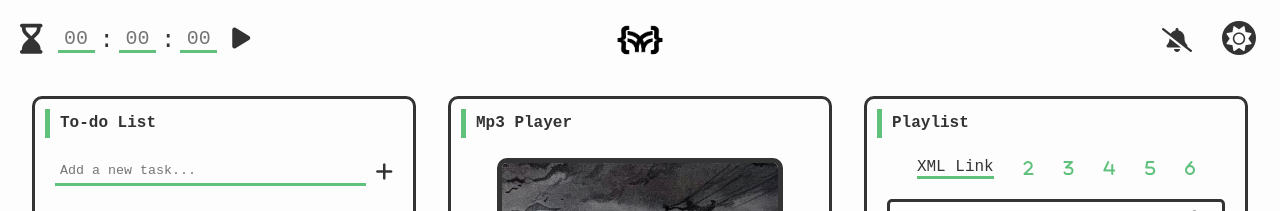
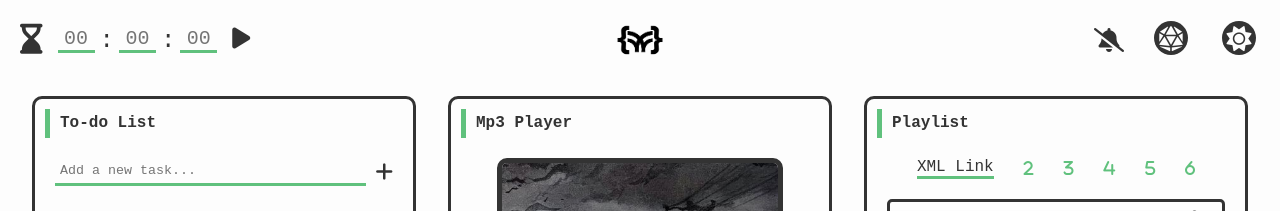
Before and after one commit to KevinPratamaSetiawan/KevinPratamaSetiawan.github.io, a Jekyll site: the page built from assets/cert-assets/terminal.html, in a window 1280 px wide. Shown: the top 211 px of the page. Built offline with Jekyll 4.4.1, drawn with Linux system fonts in a browser that asks for light colours; nearby versions of some CDN libraries.

Commit message:
accent changer

```diff
--- a/assets/cert-assets/terminal.html
+++ b/assets/cert-assets/terminal.html
@@ -49,15 +49,11 @@
             <div class="mode-toggle rounded-social-buttons" style="gap: 30px;">
                 <i class="fa-solid fa-bell-slash fa-xl" id="stop-alarm-btn"></i>
                 <i class="fa-solid fa-bell fa-shake fa-xl" id="start-alarm-btn" style="display:none;"></i>
+                <button id="accent-btn" class="social-button mode">
+                    <i class="fa-solid fa-dice-d20" style="display: flex; justify-content: center; align-items: center;"></i>
+                </button>
                 <button id="mode-btn" class="social-button mode">
                     <i class="fa-solid fa-sun mode-logo" style="display: flex; justify-content: center; align-items: center;"></i>
-                    <i class="fa-solid fa-radiation mode-logo" style="display: none; justify-content: center; align-items: center;"></i>
-                    <i class="fa-solid fa-biohazard mode-logo" style="display: none; justify-content: center; align-items: center;"></i>
-                    <i class="fa-solid fa-fire-flame-curved mode-logo" style="display: none; justify-content: center; align-items: center;"></i>
-                    <i class="fa-solid fa-snowflake mode-logo" style="display: none; justify-content: center; align-items: center;"></i>
-                    <i class="fa-solid fa-jedi mode-logo" style="display: none; justify-content: center; align-items: center;"></i>
-                    <i class="fa-brands fa-react mode-logo" style="display: none; justify-content: center; align-items: center;"></i>
-                    <i class="fa-brands fa-galactic-senate mode-logo" style="display: none; justify-content: center; align-items: center;"></i>
                 </button>
             </div>
         </div>
--- a/assets/css/_sass/footer-social.scss
+++ b/assets/css/_sass/footer-social.scss
@@ -2,6 +2,9 @@
 
 .rounded-social-buttons {
   text-align: center;
+  display: flex;
+  justify-content: center;
+  align-items: center;
 }
 
 .rounded-social-buttons .social-button {
@@ -56,12 +59,12 @@
 .rounded-social-buttons .social-button.mode:hover, .rounded-social-buttons .social-button.mode:focus {
   color: $text-color;
   background: $background-color;
-  border-color: $brand-color;
+  border-color: var(--brand-color);
 
   &.dark-mode{
     color: $text-color-dark;
     background: $body-bg-dark;
-    border-color: $brand-color-dark;
+    border-color: var(--brand-color-dark);
   }
 }
 
--- a/assets/css/_sass/style.scss
+++ b/assets/css/_sass/style.scss
@@ -49,11 +49,11 @@
 
 
 a {
-  color: $brand-color;
+  color: var(--brand-color);
   text-decoration: none;
 
   &.dark-mode {
-    color: $brand-color-dark;
+    color: var(--brand-color-dark);
   }
 }
 
@@ -69,37 +69,35 @@
 p a:not(.none) {
   color: $text-color;
   text-decoration: none;
-  background: -webkit-linear-gradient(transparent 90%, lighten($brand-color, 10%) 10%);
-  background: -moz-linear-gradient(transparent 90%, lighten($brand-color, 10%) 10%);
-  background: linear-gradient(transparent 90%, lighten($brand-color, 10%) 10%);
+  background: -webkit-linear-gradient(transparent 90%, $light-brand-color 10%);
+  background: -moz-linear-gradient(transparent 90%, $light-brand-color 10%);
+  background: linear-gradient(transparent 90%, $light-brand-color 10%);
 
-  -webkit-box-shadow: inset 0 0 0 0 lighten($brand-color, 10%);
-  box-shadow: inset 0 0 0 0 lighten($brand-color, 10%);
+  -webkit-box-shadow: inset 0 0 0 0 $light-brand-color;
+  box-shadow: inset 0 0 0 0 $light-brand-color;
 
 
   -webkit-transition: box-shadow ease 1s;
   -moz-transition: box-shadow ease 1s;
   transition: box-shadow ease 1s;
   &:hover {
-    color: lighten($background-color, 50%);
-    -webkit-box-shadow: inset 0 -100px 0 0 lighten($brand-color, 10%);
-    box-shadow: inset 0 -100px 0 0 lighten($brand-color, 10%);
+    -webkit-box-shadow: inset 0 -100px 0 0 $light-brand-color;
+    box-shadow: inset 0 -100px 0 0 $light-brand-color;
   }
 }
 
 p a:not(.none).dark-mode {
   color: $text-color-dark;
-  background: -webkit-linear-gradient(transparent 90%, lighten($brand-color-dark, 10%) 10%);
-  background: -moz-linear-gradient(transparent 90%, lighten($brand-color-dark, 10%) 10%);
-  background: linear-gradient(transparent 90%, lighten($brand-color-dark, 10%) 10%);
+  background: -webkit-linear-gradient(transparent 90%, $light-brand-color-dark 10%);
+  background: -moz-linear-gradient(transparent 90%, $light-brand-color-dark 10%);
+  background: linear-gradient(transparent 90%, $light-brand-color-dark 10%);
 
-  -webkit-box-shadow: inset 0 0 0 0 lighten($brand-color-dark, 10%);
-  box-shadow: inset 0 0 0 0 lighten($brand-color-dark, 10%);
+  -webkit-box-shadow: inset 0 0 0 0 $light-brand-color-dark;
+  box-shadow: inset 0 0 0 0 $light-brand-color-dark;
 
   &:hover {
-    color: lighten($body-bg-dark, 50%);
-    -webkit-box-shadow: inset 0 -100px 0 0 lighten($brand-color-dark, 10%);
-    box-shadow: inset 0 -100px 0 0 lighten($brand-color-dark, 10%);
+    -webkit-box-shadow: inset 0 -100px 0 0 $light-brand-color-dark;
+    box-shadow: inset 0 -100px 0 0 $light-brand-color-dark;
   }
 }
 
@@ -134,13 +132,13 @@
   overflow: auto;
   font-size: 0.7*$base-font-size;
   border-radius: 3px;
-  border: 1px solid $brand-color;
+  border: 1px solid var(--brand-color);
   > code {
     border: none;
   }
 
   &.dark-mode{
-    border: 1px solid $brand-color-dark;
+    border: 1px solid var(--brand-color-dark);
   }
 }
 
@@ -153,14 +151,14 @@
 }
 
 blockquote {
-  border-left: 2px solid $brand-color;
+  border-left: 2px solid var(--brand-color);
   padding-left: 1em;
   font-family: Georgia,Times,Times New Roman,serif;
   font-size: 0.9*$base-font-size;
   font-style: italic;
 
   &.dark-mode{
-    border-left: 2px solid $brand-color-dark;
+    border-left: 2px solid var(--brand-color-dark);
   }
 }
 
@@ -308,7 +306,7 @@
 
 .cert-category{
   font-size: 0.7rem;
-  border: 3px dashed $brand-color;
+  border: 3px dashed var(--brand-color);
   border-radius: 5px;
   padding: 3px;
 
@@ -316,7 +314,7 @@
   text-align: center;
 
   &.dark-mode{
-    border: 3px dashed $brand-color-dark;
+    border: 3px dashed var(--brand-color-dark);
   }
 }
 
@@ -347,7 +345,8 @@
   text-align: center;
 }
 
-#mode-btn{
+#mode-btn,
+#accent-btn{
   text-align: center;
 }
 
@@ -437,11 +436,11 @@
   text-align: center;
   font-size: $base-font-size;
   color: $text-color;
-  border-bottom: 3px solid $brand-color;
+  border-bottom: 3px solid var(--brand-color);
 
   &.dark-mode{
     color: $text-color-dark;
-    border-bottom: 3px solid $brand-color-dark;
+    border-bottom: 3px solid var(--brand-color-dark);
   }
 }
 
@@ -452,7 +451,7 @@
 }
 
 input[type=number] {
-  -moz-appearance: textfield;
+  appearance: textfield;
 }
 
 .main-content{
@@ -481,11 +480,11 @@
 
 .main-content > div > h4{
   width: 100%;
-  border-left: 5px solid $brand-color;
+  border-left: 5px solid var(--brand-color);
   padding-left: 10px;
 
   &.dark-mode{
-    border-left: 5px solid $brand-color-dark;
+    border-left: 5px solid var(--brand-color-dark);
   }
 }
 
@@ -511,11 +510,11 @@
     width: 100%;
     padding: 5px;
     color: $text-color;
-    border-bottom: 3px solid $brand-color;
+    border-bottom: 3px solid var(--brand-color);
 
     &.dark-mode{
       color: $text-color-dark;
-      border-bottom: 3px solid $brand-color-dark;
+      border-bottom: 3px solid var(--brand-color-dark);
     }
   }
 }
@@ -594,12 +593,12 @@
 
   .mp3-title-number .mp3-numbers{
     padding: 2px 4px;
-    background-color: $brand-color;
+    background-color: var(--brand-color);
     border-radius: 5px;
     font-weight: bold;
 
     &.dark-mode{
-      background-color: $brand-color-dark;
+      background-color: var(--brand-color-dark);
     }
   }
 
@@ -618,7 +617,7 @@
     justify-items: center;
 
     cursor: pointer;
-    color: $brand-color;
+    color: var(--brand-color);
   }
 
   i:hover{
@@ -626,7 +625,7 @@
   }
 
   .dark-mode i{
-    color: $brand-color-dark;
+    color: var(--brand-color-dark);
 
     &:hover{
       color: $text-color-dark;
@@ -661,19 +660,19 @@
     gap: 10px;
 
     i{
-      color: $brand-color;
+      color: var(--brand-color);
       &.dark-mode{
-        color: $brand-color-dark;
+        color: var(--brand-color-dark);
       }
     }
 
     p{
       color: $text-color;
-      border-bottom: 3px solid $brand-color;
+      border-bottom: 3px solid var(--brand-color);
 
       &.dark-mode{
         color: $text-color-dark;
-        border-bottom: 3px solid $brand-color-dark;
+        border-bottom: 3px solid var(--brand-color-dark);
       }
     }
   }
@@ -700,9 +699,9 @@
 }
 
 .custom-file-upload:hover {
-  background-color: $brand-color;
+  background-color: var(--brand-color);
   &.dark-mode{
-    background-color: $brand-color-dark;
+    background-color: var(--brand-color-dark);
   }
 }
 
@@ -787,14 +786,14 @@
     display: flex;
     justify-content: center;
     align-items: center;
-    background: $brand-color;
+    background: var(--brand-color);
     color: transparent;
     border-radius: 50px;
     width: 15px;
     height: 15px;
 
     &.dark-mode{
-      background: $brand-color-dark;
+      background: var(--brand-color-dark);
     }
   }
 }
@@ -806,12 +805,12 @@
     height: 10px;
     cursor: grab;
     background: transparent;
-    box-shadow: -150px 0 0px 150px $brand-color;
+    box-shadow: -150px 0 0px 150px var(--brand-color);
     position: relative;
   }
 
   body.dark-mode &::-webkit-slider-thumb {
-    box-shadow: -150px 0 0px 150px $brand-color-dark;
+    box-shadow: -150px 0 0px 150px var(--brand-color-dark);
   }
 }
 
@@ -824,11 +823,11 @@
   height: 50px;
   padding: 10px 0;
 
-  border-left: 5px solid $brand-color;
-  border-right: 5px solid $brand-color;
+  border-left: 5px solid var(--brand-color);
+  border-right: 5px solid var(--brand-color);
 
   &.dark-mode{
-    border-left: 5px solid $brand-color-dark;
-    border-right: 5px solid $brand-color-dark;
+    border-left: 5px solid var(--brand-color-dark);
+    border-right: 5px solid var(--brand-color-dark);
   }
 }
--- a/assets/css/_sass/variables.scss
+++ b/assets/css/_sass/variables.scss
@@ -1,3 +1,11 @@
+:root{
+    // Light Mode
+    --brand-color:      #60c17d;
+
+    // Dark Mode
+    --brand-color-dark : #c16560;
+}
+
 // $base-font-family: 'Work Sans', sans-serif;
 $base-font-family: JetBrains Mono, monospace;
 $base-font-size:   20px;
@@ -6,7 +14,7 @@
 $base-line-height: 1.7;
 
 $spacing-unit:     30px;
-$light-gray: gray;
+$light-gray:gray;
 $copy-color: #23272d;
 
 $text-color:       #333;
@@ -14,13 +22,15 @@
 $projectbox-text:  #1e2126;
 
 // Light Mode
-$brand-color:      #60c17d;
+$brand-color: #60c17d;
+$light-brand-color: var(--brand-color);
 $body-bg: #fdfdfd;
 $projectbox: #c3e1c9;
 $copy-color: #23272d;
 
 // Dark Mode
 $brand-color-dark : #c16560;
+$light-brand-color-dark : var(--brand-color-dark);
 $copy-color-dark: #fff;
 $body-bg-dark: #23272d;
 $projectbox-dark: lighten(#fff, 2%);
--- a/script/modeToggle.js
+++ b/script/modeToggle.js
@@ -43,24 +43,58 @@
 
     // Toggle mode on button click
     toggleButton.addEventListener('click', () => {
-        let symbols = ['fa-sun','fa-radiation','fa-biohazard','fa-snowflake','fa-react','fa-fire-flame-curved','fa-galactic-senate','fa-jedi'];
-        let random = Math.floor(Math.random() * 1000) % symbols.length;
+        // let symbols = ['fa-sun','fa-radiation','fa-biohazard','fa-snowflake','fa-react','fa-fire-flame-curved','fa-galactic-senate','fa-jedi'];
+        // let random = Math.floor(Math.random() * 1000) % symbols.length;
 
-        for(let i=0;i<symbols.length;i++){
-            let elements = document.getElementsByClassName(symbols[i]);
-            if (elements.length > 0) {
-                elements[0].style.display = 'none';
-            }
-        }
+        // for(let i=0;i<symbols.length;i++){
+        //     let elements = document.getElementsByClassName(symbols[i]);
+        //     if (elements.length > 0) {
+        //         elements[0].style.display = 'none';
+        //     }
+        // }
 
-        console.log(random," : ",document.getElementsByClassName(symbols[random]));
-        let selectedElement = document.getElementsByClassName(symbols[random]);
-        if (selectedElement.length > 0) {
-            selectedElement[0].style.display = 'flex';
-        }
+        // let selectedElement = document.getElementsByClassName(symbols[random]);
+        // if (selectedElement.length > 0) {
+        //     selectedElement[0].style.display = 'flex';
+        // }
 
         const isDarkMode = body.classList.toggle('dark-mode');
         localStorage.setItem('mode', isDarkMode ? 'dark-mode' : 'light-mode');
         applyMode(isDarkMode);
     });
 });
+
+document.addEventListener('DOMContentLoaded', () => {
+    const accentButton = document.getElementById('accent-btn');
+
+    const applyMode = () => {
+        const savedBrandColor = localStorage.getItem('brand-color');
+        const savedBrandColorDark = localStorage.getItem('brand-color-dark');
+        if (savedBrandColor) {
+            document.documentElement.style.setProperty('--brand-color', savedBrandColor);
+        }
+        if (savedBrandColorDark) {
+            document.documentElement.style.setProperty('--brand-color-dark', savedBrandColorDark);
+        }
+    };
+
+    applyMode();
+
+    accentButton.addEventListener('click', () => {
+        //Brand Color Changer
+        const lightColors = ['#60c17d', '#336699', '#e7ab2a', '#004643', '#ADA282', '#BC9C35', '#A85D46', '#D8B37C', '#c2cb96', '#f5bda8', '#3f4d34'];
+        const darkColors =  ['#c16560', '#C6C2F2', '#f25f4c', '#ff8906', '#2cb67d', '#7f5af0', '#eecb75', '#cbdde9'];
+
+        const lightRandomIndex = Math.floor(Math.random() * lightColors.length);
+        const darkRandomIndex = Math.floor(Math.random() * darkColors.length);
+
+        const lightNewColor = lightColors[lightRandomIndex];
+        const darkNewColor = darkColors[darkRandomIndex];
+
+        document.documentElement.style.setProperty('--brand-color', lightNewColor);
+        document.documentElement.style.setProperty('--brand-color-dark', darkNewColor);
+
+        localStorage.setItem('brand-color', lightNewColor);
+        localStorage.setItem('brand-color-dark', darkNewColor);
+    });
+});
```
Also changed, not shown: _includes/social-footer.html (+4 -7 lines), _layouts/default.html (+13 -0 lines).
